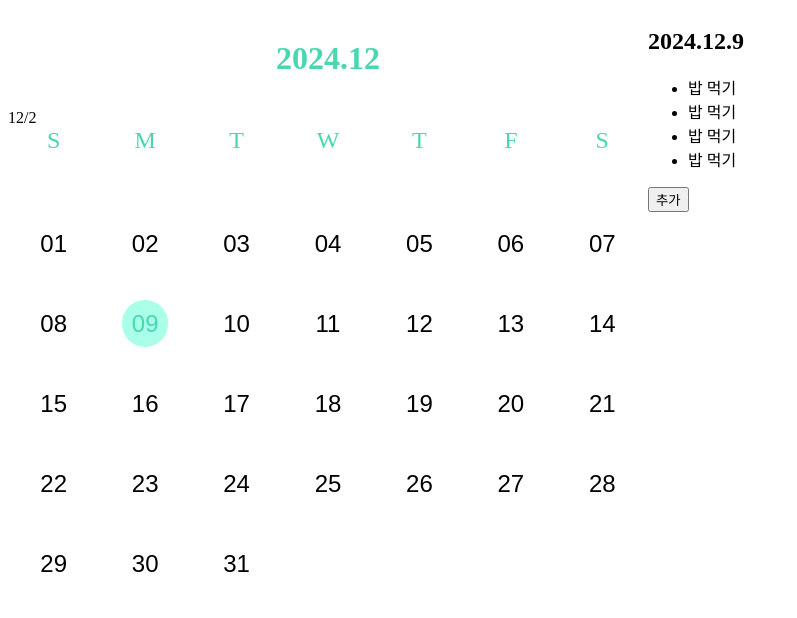
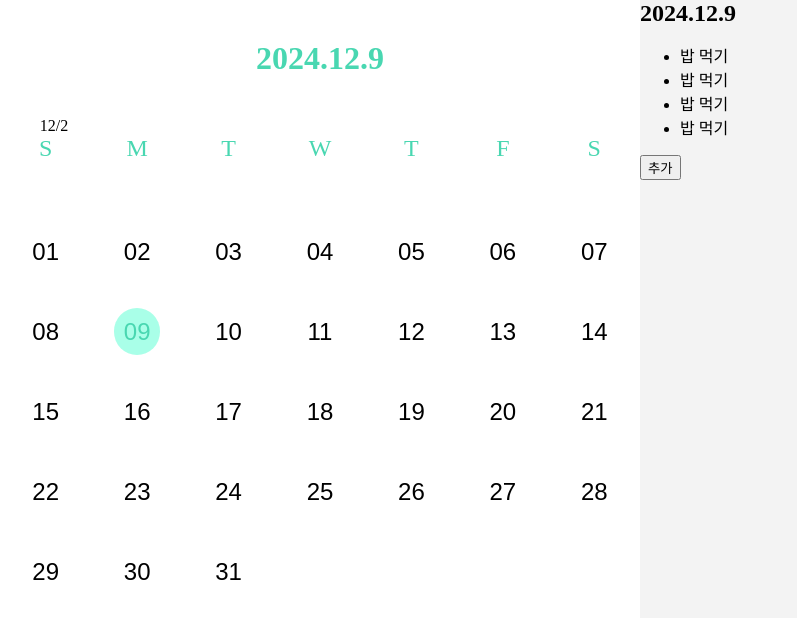
Before and after one commit to ahyeon1117/goormthon_team, a React (Create React App) app in the folder todo/: page / in a window 1280 px wide. Shown: the top 618 px of the page, without its empty margins (0-797 px from the left). Built offline with nearby package versions, Linux system fonts and the light colour scheme.

Commit message:
[feat] 레이아웃 구성 및 날짜 관련 내용 클래스로 변경

```diff
--- a/todo/src/assets/css/calendar.css
+++ b/todo/src/assets/css/calendar.css
@@ -5,10 +5,12 @@
 }
 .calendar h1{
   font-size: 2rem;
+  margin: 40px 0 40px 0;
   color: #49D7B1;
 }
 .todo-check-value{
-  text-align: start ;
+  text-align: center;
+  width: 108px;
 }
 button {
   background-color: none !important;
--- a/todo/src/assets/css/common.css
+++ b/todo/src/assets/css/common.css
@@ -1,8 +1,12 @@
-#root, html, body, .app {
+#root, html, body, .app{
   width: 100%;
   height: 100%;
+  margin: 0;
+  padding: 0;
 }
-
+h1,h2,h3{
+  margin: 0;
+}
 .dashboard {
   width: 100%;
   height: 100%;
--- a/todo/src/assets/css/tasks.css
+++ b/todo/src/assets/css/tasks.css
@@ -1,4 +1,5 @@
 .tasks{
-  width: 50%;
+  width: 100%;
   height: 100%;
+  background-color: #F3F3F3;
 }
--- a/todo/src/components/Calendar.js
+++ b/todo/src/components/Calendar.js
@@ -1,19 +1,9 @@
 import "../assets/css/calendar.css";
 import ReactCalendar from "react-calendar";
+import DateUtils from "../utils/DateUtils";
 
 function Calendar({ selectedDate, setSelectedDate }) {
-  const formatDate = (date) => {
-    if (Array.isArray(date)) {
-      const [startDate] = date;
-      return `${startDate.getFullYear()}.${String(
-        startDate.getMonth() + 1
-      ).padStart(2, "0")}`;
-    }
-    return `${date.getFullYear()}.${String(date.getMonth() + 1).padStart(
-      2,
-      "0"
-    )}`;
-  };
+  const dateUtils = new DateUtils();
   const tileClassName = ({ date, view }) => {
     if (selectedDate && view === "month") {
       const parsedSelectedDate =
@@ -30,8 +20,10 @@ function Calendar({ selectedDate, setSelectedDate }) {
   };
   return (
     <section className="calendar">
-      <h1>{formatDate(selectedDate) || ""}</h1>
-      <div className="todo-check-value">12/2</div>
+      <header>
+        <h1>{dateUtils.formatDate(selectedDate) || ""}</h1>
+        <div className="todo-check-value">12/2</div>
+      </header>
       <ReactCalendar
         locale="en-US"
         formatShortWeekday={(locale, date) =>
--- a/todo/src/components/Tasks.js
+++ b/todo/src/components/Tasks.js
@@ -1,21 +1,11 @@
 import "../assets/css/tasks.css";
+import DateUtils from "../utils/DateUtils";
+
 function Tasks({ selectedDate }) {
-  const formatDate = (date) => {
-    if (Array.isArray(date)) {
-      const [startDate] = date;
-      return `${startDate.getFullYear()}.${String(
-        startDate.getMonth() + 1
-      ).padStart(2, "0")}.${startDate.getDate()}`;
-    }
-    return `${date.getFullYear()}.${String(date.getMonth() + 1).padStart(
-      2,
-      "0"
-    )}.${date.getDate()}`;
-  };
+  const dateUtils = new DateUtils();
   return (
-    <section>
     <section class="tasks">
-        <h2>{formatDate(selectedDate)}</h2>
+      <h2>{dateUtils.formatDate(selectedDate, "day")}</h2>
       <ul>
         <li>밥 먹기</li>
         <li>밥 먹기</li>
@@ -24,8 +14,6 @@ function Tasks({ selectedDate }) {
       </ul>
       <button>추가</button>
     </section>
-    </section>
   );
 }
-
 export default Tasks;
--- /dev/null
+++ b/todo/src/utils/DateUtils.js
@@ -0,0 +1,16 @@
+class DateUtils {
+  formatDate(date, dailyMonthly) {
+    if (dailyMonthly === "month") {
+      return `${date.getFullYear()}.${String(date.getMonth() + 1).padStart(
+        2,
+        "0"
+      )}`;
+    } else {
+      return `${date.getFullYear()}.${String(date.getMonth() + 1).padStart(
+        2,
+        "0"
+      )}.${date.getDate()}`;
+    }
+  }
+}
+export default DateUtils;
```
Lines whose indentation alone changed are shown as unchanged.
